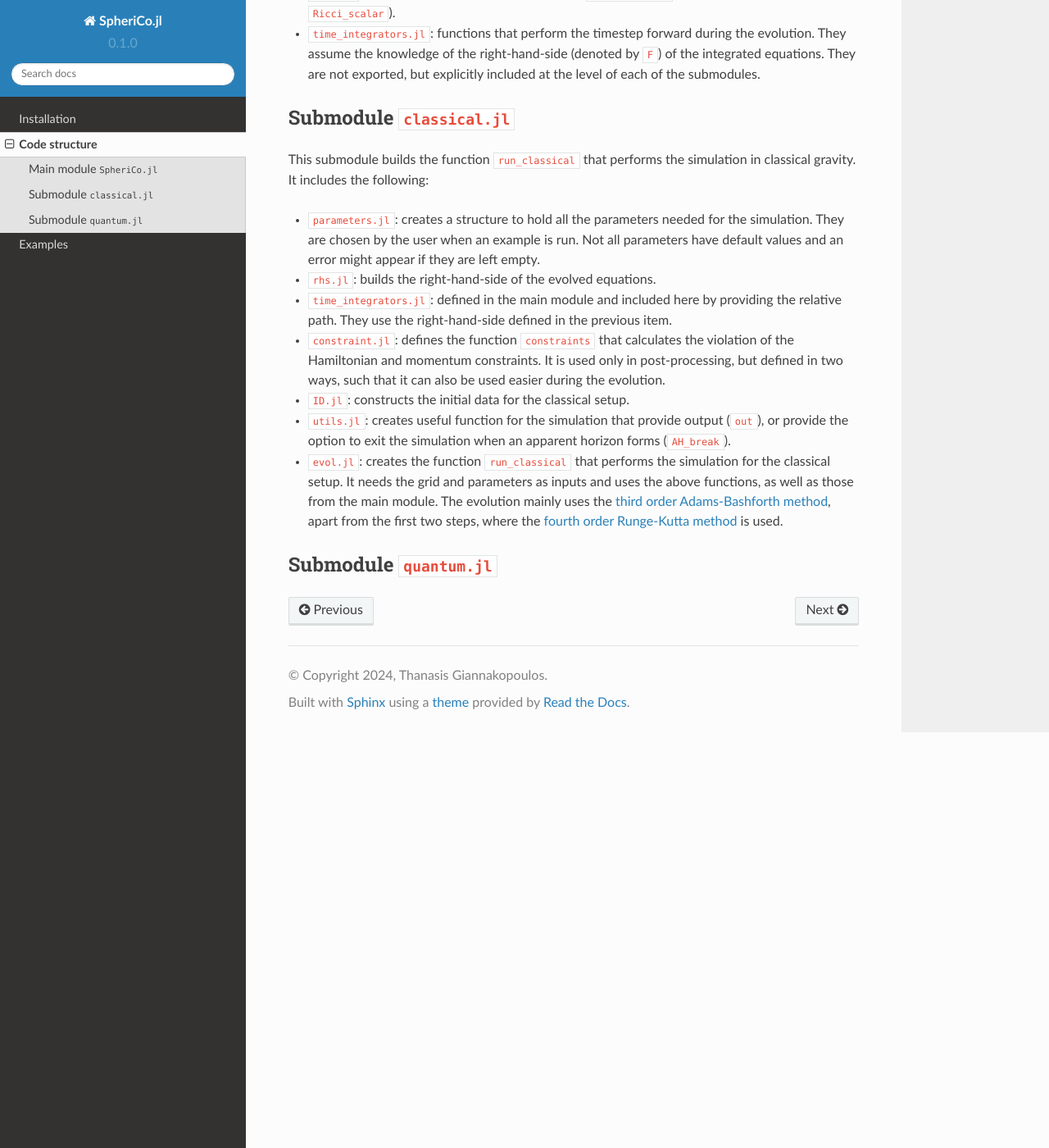
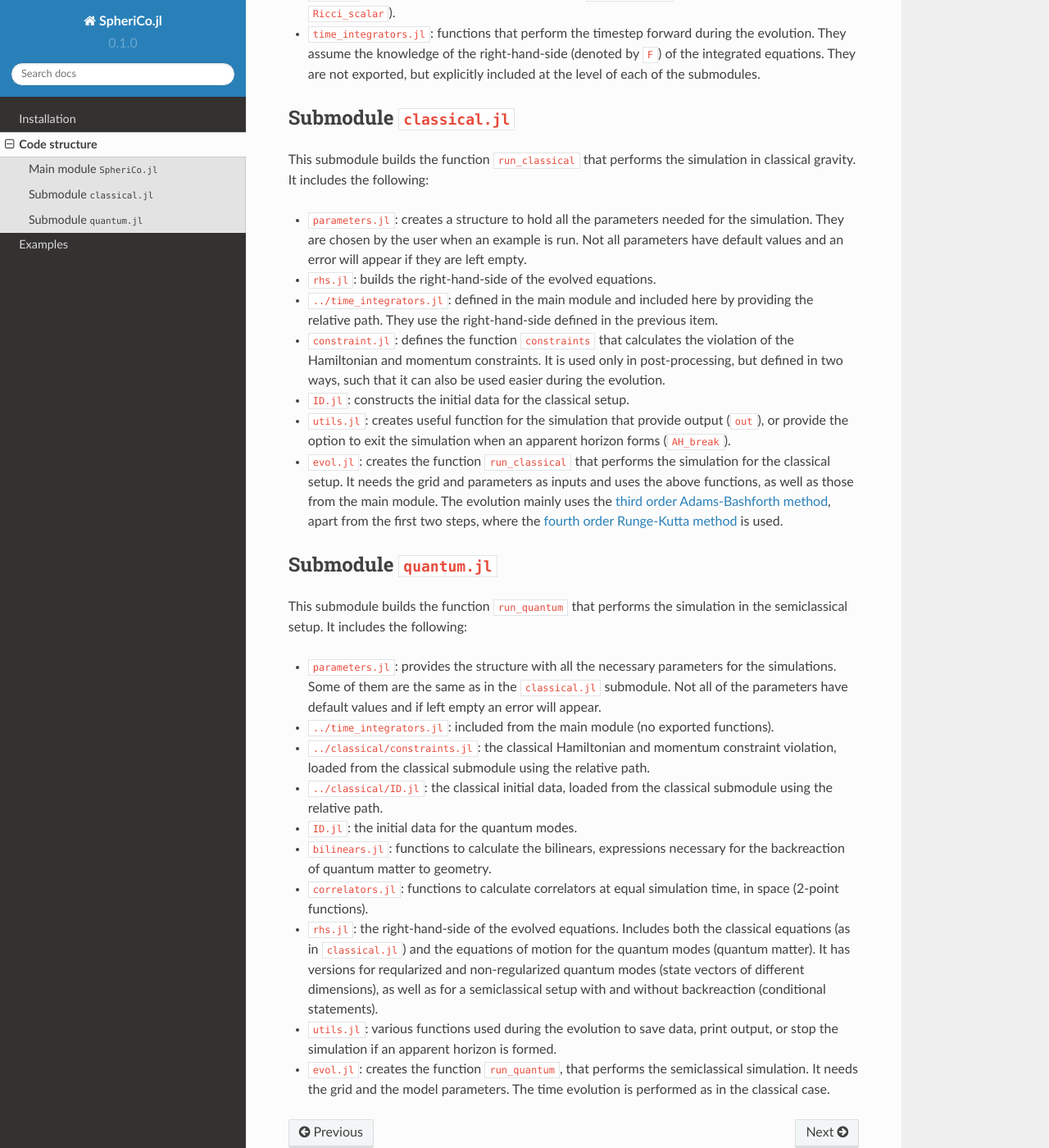
Before and after one commit to ThanasisGiannakopoulos/SpheriCo.jl, a Sphinx documentation site: the page built from docs/source/code_structure.rst, in a window 1280 px wide and 1400 px high, scrolled down 779 px. Shown: the whole window at 82% size. Built offline with Sphinx 7.4.7 and the Read the Docs theme 2.0.0, drawn with Linux system fonts in a browser that asks for light colours.

Commit message:
quantum.jl submodule: docs + minor cleanup
Signed-off-by: thanasis@Dobby <giannakopoulos.th@gmail.com>

```diff
--- a/docs/source/code_structure.rst
+++ b/docs/source/code_structure.rst
@@ -67,11 +67,11 @@ simulation in classical gravity. It includes the following:
 - ``parameters.jl``: creates a structure to hold all the parameters
   needed for the simulation. They are chosen by the user when an
   example is run. Not all parameters have default values and an error
-  might appear if they are left empty.
+  will appear if they are left empty.
 
 - ``rhs.jl``: builds the right-hand-side of the evolved equations.
 
-- ``time_integrators.jl``: defined in the main module and included
+- ``../time_integrators.jl``: defined in the main module and included
   here by providing the relative path. They use the right-hand-side
   defined in the previous item.
 
@@ -102,3 +102,45 @@ simulation in classical gravity. It includes the following:
 
 Submodule ``quantum.jl``
 ---------------------------
+
+This submodule builds the function ``run_quantum`` that performs the
+simulation in the semiclassical setup. It includes the following:
+
+- ``parameters.jl``: provides the structure with all the necessary
+  parameters for the simulations. Some of them are the same as in the
+  ``classical.jl`` submodule. Not all of the parameters have default
+  values and if left empty an error will appear.
+
+- ``../time_integrators.jl``: included from the main module (no
+  exported functions).
+
+- ``../classical/constraints.jl``: the classical Hamiltonian and
+  momentum constraint violation, loaded from the classical submodule
+  using the relative path.
+
+- ``../classical/ID.jl``: the classical initial data, loaded from the
+  classical submodule using the relative path.
+
+- ``ID.jl``: the initial data for the quantum modes.
+
+- ``bilinears.jl``: functions to calculate the bilinears, expressions
+  necessary for the backreaction of quantum matter to geometry.
+
+- ``correlators.jl``: functions to calculate correlators at equal
+  simulation time, in space (2-point functions).
+
+- ``rhs.jl``: the right-hand-side of the evolved equations. Includes
+  both the classical equations (as in ``classical.jl``) and the
+  equations of motion for the quantum modes (quantum matter). It has
+  versions for reqularized and non-regularized quantum modes (state
+  vectors of different dimensions), as well as for a semiclassical
+  setup with and without backreaction (conditional statements).
+
+- ``utils.jl``: various functions used during the evolution to save
+  data, print output, or stop the simulation if an apparent horizon is
+  formed.
+
+- ``evol.jl``: creates the function ``run_quantum``, that performs the
+  semiclassical simulation. It needs the grid and the model
+  parameters. The time evolution is performed as in the classical
+  case.
```
Also changed, not shown: 4 other files.
